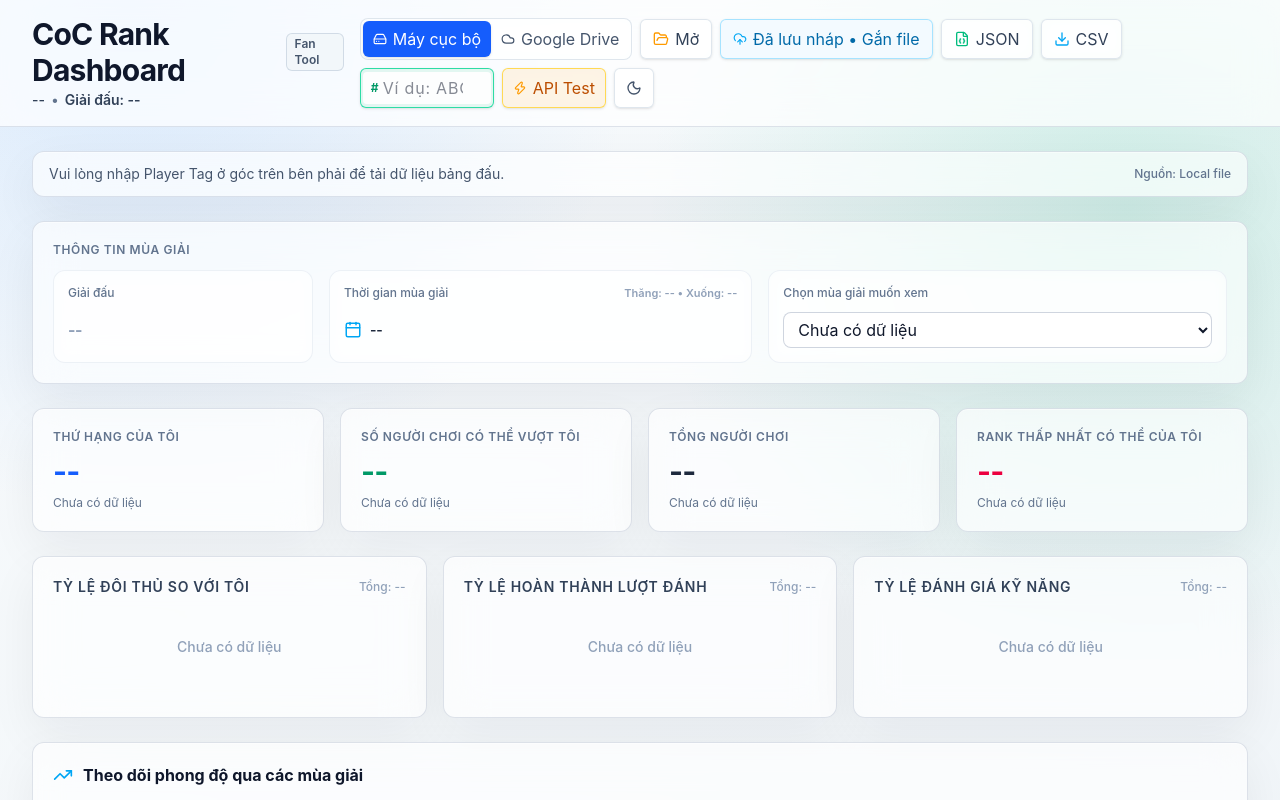
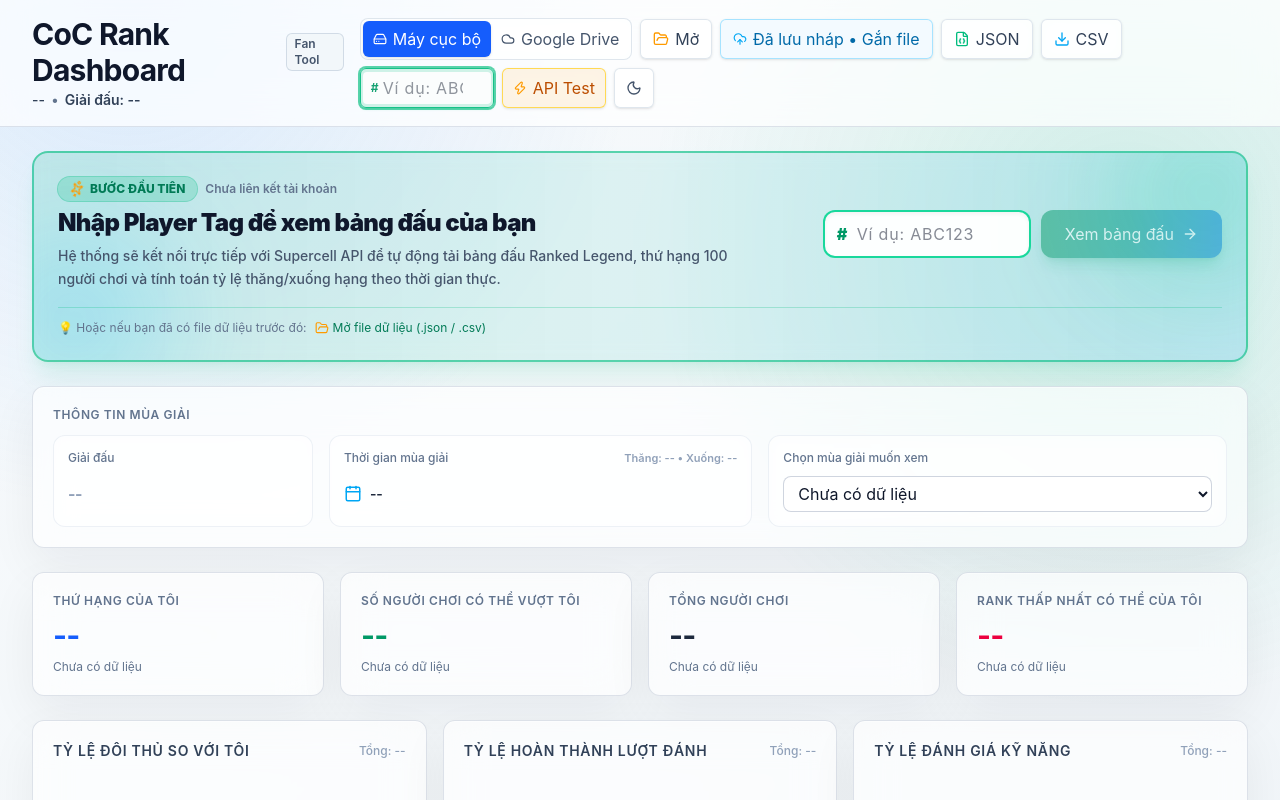
Before and after one commit to pmmdrg/coc-rank-dashboard, a React (Vite) app: page / in a window 1280 px wide. Shown: the top 800 px of the page. Built offline with nearby package versions, Linux system fonts and the light colour scheme.

Commit message:
feat: enhance player tag prompt with prominent hero banner and glowing input cue

```diff
--- a/src/App.tsx
+++ b/src/App.tsx
@@ -24,6 +24,7 @@ import { SeasonMetaForm } from './components/SeasonMetaForm'
 import { StatCardsGrid } from './components/StatCardsGrid'
 import { HighlightStatsTable } from './components/HighlightStatsTable'
 import { PerformanceTrendSection } from './components/PerformanceTrendSection'
+import { PlayerTagPromptBanner } from './components/PlayerTagPromptBanner'
 import { Footer } from './components/Footer'
 import { Analytics } from '@vercel/analytics/react'
 
@@ -510,10 +511,19 @@ function App() {
         ) : null}
 
         {/* Thông báo trạng thái hoặc lỗi */}
-        {error ? (
+        {error && (
           <div className="animate-fade-in rounded-xl border border-rose-300/60 bg-rose-50/80 px-4 py-3 text-sm text-rose-700 backdrop-blur dark:border-rose-500/30 dark:bg-rose-950/40 dark:text-rose-200">
             {error}
           </div>
+        )}
+
+        {!playerTag ? (
+          <PlayerTagPromptBanner
+            playerTag={playerTag}
+            isSyncingApi={isSyncingApi}
+            onSync={handleSyncCocApi}
+            onOpenLocalFile={handleOpen}
+          />
         ) : (
           <div className="glass-panel animate-fade-in rounded-xl px-4 py-3 text-sm text-slate-600 dark:text-slate-300 flex items-center justify-between">
             <span>{status}</span>
--- /dev/null
+++ b/src/components/PlayerTagPromptBanner.tsx
@@ -0,0 +1,100 @@
+import { useState } from 'react'
+import { ArrowRight, Loader2, Sparkles, FolderOpen } from 'lucide-react'
+
+interface PlayerTagPromptBannerProps {
+  playerTag: string
+  isSyncingApi: boolean
+  onSync: (tag: string) => void
+  onOpenLocalFile: () => void
+}
+
+export function PlayerTagPromptBanner({
+  playerTag,
+  isSyncingApi,
+  onSync,
+  onOpenLocalFile,
+}: PlayerTagPromptBannerProps) {
+  const [inputVal, setInputVal] = useState(playerTag)
+
+  function handleSubmit(e: React.FormEvent) {
+    e.preventDefault()
+    const clean = inputVal.replace(/^#/, '').trim().toUpperCase()
+    if (clean) {
+      onSync(clean)
+    }
+  }
+
+  return (
+    <div className="relative overflow-hidden rounded-2xl border-2 border-emerald-500/60 bg-gradient-to-r from-emerald-500/15 via-teal-500/10 to-sky-500/15 p-5 sm:p-6 shadow-xl shadow-emerald-500/10 backdrop-blur animate-fade-in dark:border-emerald-400/50 dark:from-emerald-950/50 dark:via-teal-950/40 dark:to-sky-950/50">
+      {/* Background ambient decorative glow */}
+      <div className="pointer-events-none absolute -right-12 -top-12 h-44 w-44 rounded-full bg-emerald-400/25 blur-3xl dark:bg-emerald-500/20" />
+      <div className="pointer-events-none absolute -left-12 -bottom-12 h-44 w-44 rounded-full bg-sky-400/25 blur-3xl dark:bg-sky-500/20" />
+
+      <div className="relative z-10 flex flex-col gap-4 lg:flex-row lg:items-center lg:justify-between">
+        <div className="space-y-1.5 max-w-2xl">
+          <div className="flex items-center gap-2">
+            <span className="inline-flex items-center gap-1.5 rounded-full bg-emerald-500/20 px-3 py-1 text-xs font-extrabold text-emerald-700 dark:bg-emerald-400/20 dark:text-emerald-300 ring-1 ring-emerald-500/40">
+              <Sparkles className="h-3.5 w-3.5 text-amber-500 animate-spin" style={{ animationDuration: '4s' }} />
+              BƯỚC ĐẦU TIÊN
+            </span>
+            <span className="text-xs font-semibold text-slate-500 dark:text-slate-400">
+              Chưa liên kết tài khoản
+            </span>
+          </div>
+          <h2 className="text-xl sm:text-2xl font-black tracking-tight text-slate-900 dark:text-slate-50">
+            Nhập Player Tag để xem bảng đấu của bạn
+          </h2>
+          <p className="text-xs sm:text-sm text-slate-600 dark:text-slate-300 leading-relaxed font-medium">
+            Hệ thống sẽ kết nối trực tiếp với Supercell API để tự động tải bảng đấu Ranked Legend, thứ hạng 100 người chơi và tính toán tỷ lệ thăng/xuống hạng theo thời gian thực.
+          </p>
+        </div>
+
+        {/* Input box & Button nổi bật */}
+        <form onSubmit={handleSubmit} className="flex flex-col sm:flex-row items-stretch sm:items-center gap-2.5 shrink-0">
+          <div className="relative flex items-center">
+            <span className="pointer-events-none absolute left-3.5 text-base font-black text-emerald-600 dark:text-emerald-400">
+              #
+            </span>
+            <input
+              type="text"
+              value={inputVal.replace(/^#/, '')}
+              onChange={(e) => setInputVal(e.target.value.toUpperCase().trim())}
+              placeholder="Ví dụ: ABC123"
+              className="h-12 w-full sm:w-52 rounded-xl border-2 border-emerald-400/90 bg-white/95 pl-8 pr-3 text-sm font-mono font-bold tracking-wider text-slate-900 shadow-inner transition-all focus:border-emerald-500 focus:bg-white focus:outline-none focus:ring-4 focus:ring-emerald-500/25 dark:border-emerald-500/60 dark:bg-slate-900/95 dark:text-slate-100"
+            />
+          </div>
+
+          <button
+            type="submit"
+            disabled={!inputVal.trim() || isSyncingApi}
+            className="inline-flex h-12 items-center justify-center gap-2 rounded-xl bg-gradient-to-r from-emerald-600 via-teal-600 to-sky-600 px-6 text-sm font-black text-white shadow-lg shadow-emerald-600/30 transition-all hover:scale-[1.02] hover:shadow-emerald-600/40 active:scale-[0.98] disabled:cursor-not-allowed disabled:opacity-50 dark:from-emerald-500 dark:via-teal-500 dark:to-sky-500"
+          >
+            {isSyncingApi ? (
+              <>
+                <Loader2 className="h-4 w-4 animate-spin" />
+                <span>Đang tải...</span>
+              </>
+            ) : (
+              <>
+                <span>Xem bảng đấu</span>
+                <ArrowRight className="h-4 w-4" />
+              </>
+            )}
+          </button>
+        </form>
+      </div>
+
+      <div className="relative z-10 mt-4 flex flex-wrap items-center gap-2 text-xs text-slate-500 dark:text-slate-400 border-t border-emerald-500/25 pt-3">
+        <span>💡 Hoặc nếu bạn đã có file dữ liệu trước đó:</span>
+        <button
+          type="button"
+          onClick={onOpenLocalFile}
+          className="inline-flex items-center gap-1 font-bold text-emerald-700 hover:text-emerald-800 hover:underline dark:text-emerald-400 dark:hover:text-emerald-300"
+        >
+          <FolderOpen className="h-3.5 w-3.5 text-amber-500" />
+          Mở file dữ liệu (.json / .csv)
+        </button>
+      </div>
+    </div>
+  )
+}
--- a/src/components/SeasonHeader.tsx
+++ b/src/components/SeasonHeader.tsx
@@ -218,7 +218,13 @@ export function SeasonHeader({
           </button>
 
           {/* Ô nhập Player Tag */}
-          <div className="relative inline-flex h-10 items-center rounded-md border border-emerald-400/80 bg-emerald-500/10 p-0.5 shadow-sm backdrop-blur dark:border-emerald-500/40 dark:bg-emerald-400/10">
+          <div
+            className={`relative inline-flex h-10 items-center rounded-md border p-0.5 shadow-sm backdrop-blur transition-all ${
+              !playerTag
+                ? 'border-emerald-500 bg-emerald-500/20 ring-2 ring-emerald-500/70 shadow-md shadow-emerald-500/25 animate-pulse dark:border-emerald-400 dark:ring-emerald-400/80'
+                : 'border-emerald-400/80 bg-emerald-500/10 dark:border-emerald-500/40 dark:bg-emerald-400/10'
+            }`}
+          >
             <span className="pointer-events-none absolute left-2.5 text-xs font-bold text-emerald-600 dark:text-emerald-400">
               #
             </span>
```
